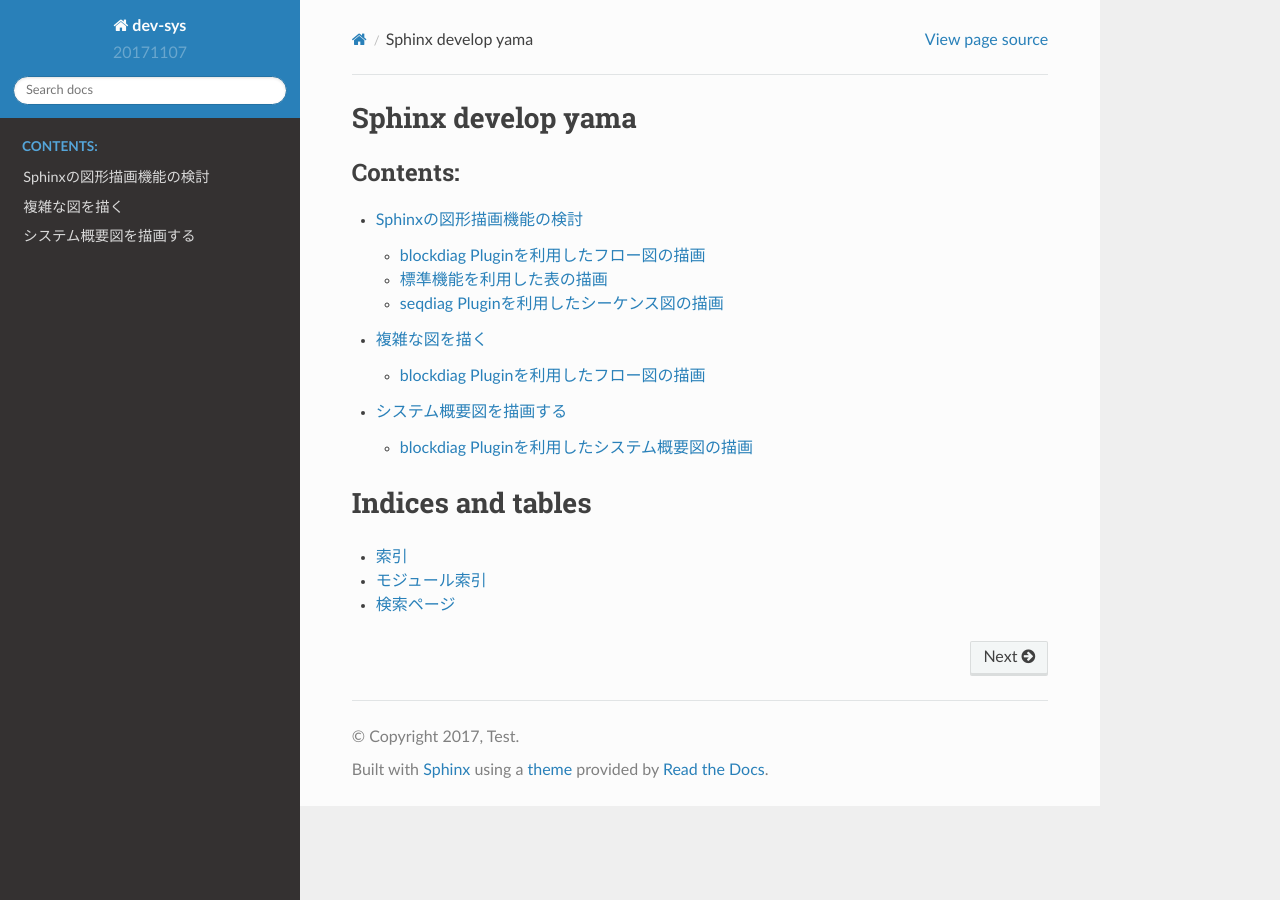
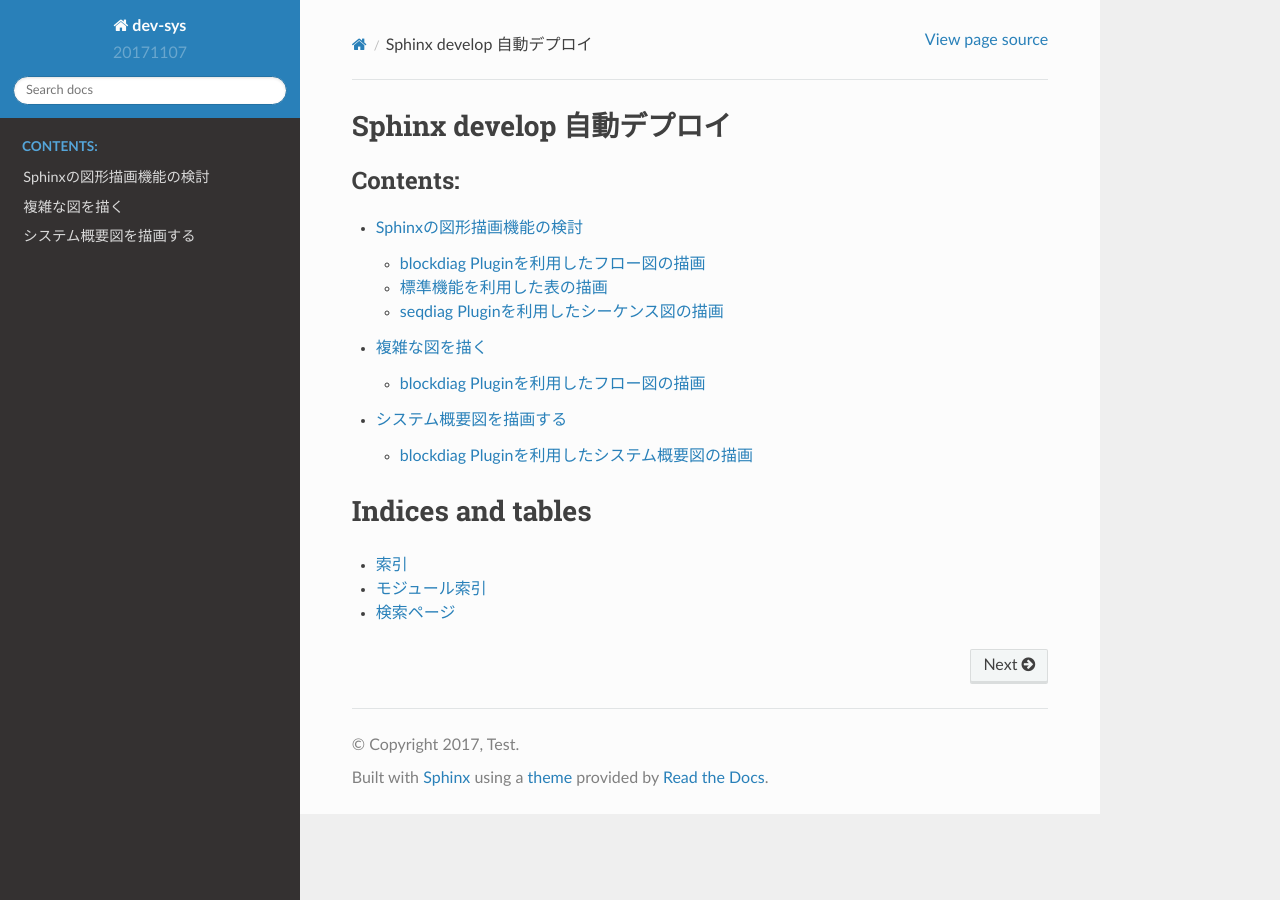
Before and after one commit to h-ci-user01/sphinx, a Sphinx documentation site: the page built from source/index.rst, in a window 1280 px wide. Built offline with Sphinx 7.4.7 and the Read the Docs theme 2.0.0, drawn with Linux system fonts in a browser that asks for light colours.

Commit message:
Update index.rst

```diff
--- a/source/index.rst
+++ b/source/index.rst
@@ -3,7 +3,7 @@
    You can adapt this file completely to your liking, but it should at least
    contain the root `toctree` directive.
 
-Sphinx develop yama
+Sphinx develop 自動デプロイ
 ==============================================
 
 .. toctree::
```
